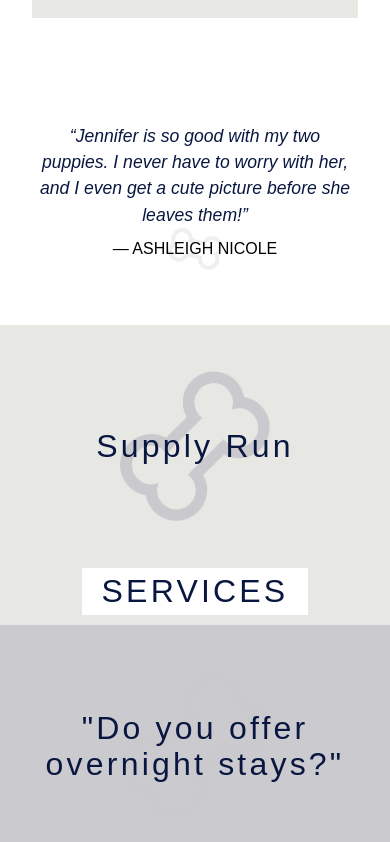
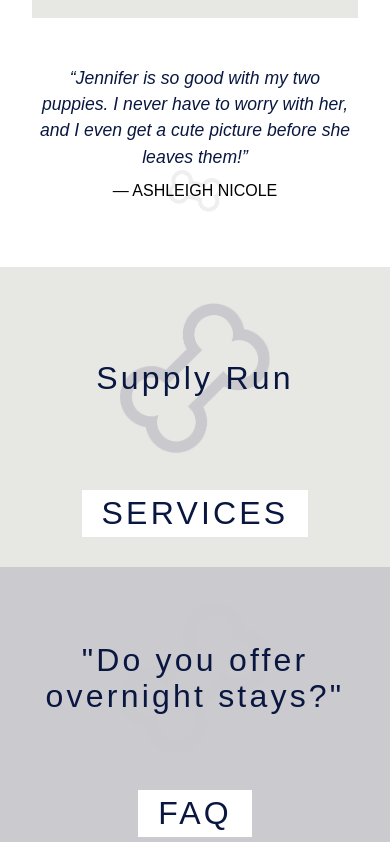
Before and after one commit to tylorkolbeck/petcare, a React (Create React App) app: page / in a window 390 px wide. Shown: the part 822-1664 px from the top of the page. Built offline with nearby package versions, Linux system fonts and the light colour scheme; a web font is replaced by a local one.

Commit message:
fixed rounded corners on IOS input elements and some div spacing

```diff
--- a/package.json
+++ b/package.json
@@ -13,6 +13,7 @@
     "analyze": "source-map-explorer build/static/js/main.*",
     "start": "react-scripts start",
     "build": "react-scripts build",
+    "deploy": "npm run build && aws s3 sync build/ s3://jacksonvillepetcare",
     "test": "react-scripts test",
     "eject": "react-scripts eject"
   },
--- a/src/Containers/Home/Home.css
+++ b/src/Containers/Home/Home.css
@@ -162,6 +162,8 @@
     font-weight: 100;
     padding-left:10px;
     display: inline-block;
+    border-radius: 0px;
+    -webkit-appearance: none;
 }
 
 .Home__newsletter_signup button {
@@ -202,6 +204,10 @@
         z-index: 99;
     }
 
+    .Home__rotating_reviews {
+        margin-top: -45px;
+    }
+
     .Home__main_info_mobile div {
         color: #091740;
         font-family: rockwell, sans-serif;
--- a/src/Containers/Home/Home.js
+++ b/src/Containers/Home/Home.js
@@ -42,7 +42,7 @@ class Home extends Component {
             <div className="Home__services_block_text" >
               <p>Supply Run</p>
             </div>
-            <div style={{background: 'white', margin: '0px 0px 10px 0px', padding: '5px 20px', textAlign: 'center'}}><p style={{padding: '0px', margin: '0px', fontSize: '2em', fontFamily: 'rockwell, sans-serif', color: '#091740', position: 'relative', letterSpacing: '.1em'}}>SERVICES</p></div>
+            <div style={{background: 'white', margin: '0px 0px 30px 0px', padding: '5px 20px', textAlign: 'center'}}><p style={{padding: '0px', margin: '0px', fontSize: '2em', fontFamily: 'rockwell, sans-serif', color: '#091740', position: 'relative', letterSpacing: '.1em'}}>SERVICES</p></div>
           </div>
 
 
@@ -51,7 +51,7 @@ class Home extends Component {
             <div className="Home__services_block_text" >
               <p>"Do you offer overnight stays?" </p>
             </div>
-            <div style={{background: 'white', margin: '0px 0px 10px 0px', padding: '5px 20px', textAlign: 'center'}}><p style={{padding: '0px', margin: '0px', fontSize: '2em', fontFamily: 'rockwell, sans-serif', color: '#091740', position: 'relative', letterSpacing: '.1em'}}>FAQ</p></div>
+            <div style={{background: 'white', margin: '0px 0px 30px 0px', padding: '5px 20px', textAlign: 'center'}}><p style={{padding: '0px', margin: '0px', fontSize: '2em', fontFamily: 'rockwell, sans-serif', color: '#091740', position: 'relative', letterSpacing: '.1em'}}>FAQ</p></div>
           </div>
         </div>
 
```
